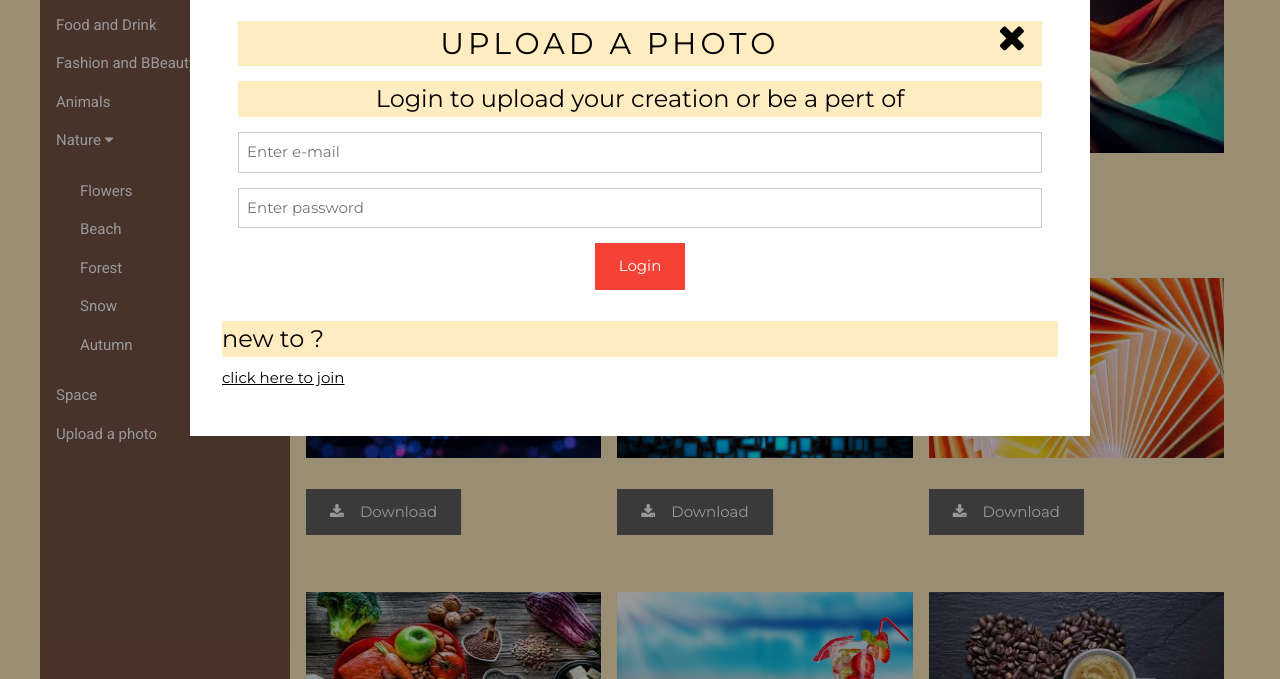
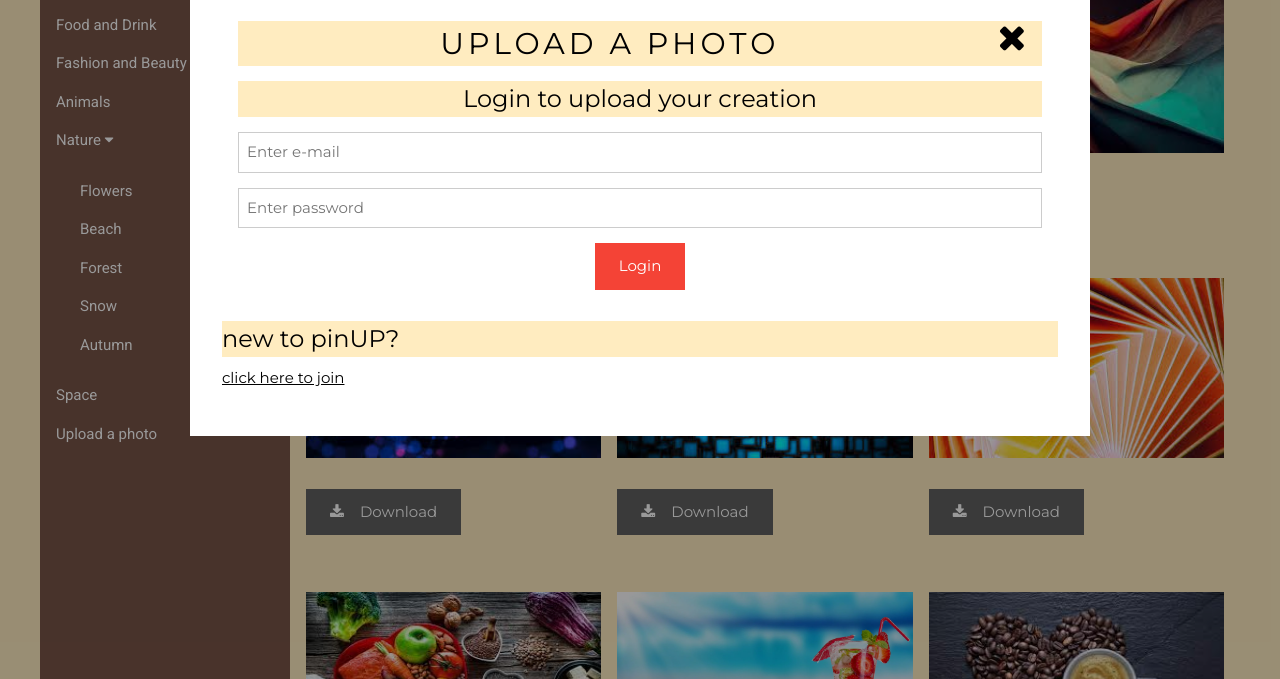
Before and after one commit to Pratikshappatil2002/Template-Photography-Website, a plain HTML site: page index.html in a window 1280 px wide. Both pictures are taken after a click on the link "Upload a photo". Shown: the part 121-800 px from the top of the page. Drawn offline with nearby package versions, Linux system fonts and the light colour scheme.

Commit message:
Update index.html

```diff
--- a/index.html
+++ b/index.html
@@ -24,7 +24,7 @@ body,h1,h2,h3,h4,h5,h6,
   </div>
   <a href="#abstract"  class="w3-bar-item w3-button w3-padding">Abstract</a>
   <a href="#food"  class="w3-bar-item w3-button w3-padding">Food and Drink</a>
-  <a href="#fb"  class="w3-bar-item w3-button w3-padding">Fashion and BBeauty</a>
+  <a href="#fb"  class="w3-bar-item w3-button w3-padding">Fashion and Beauty</a>
   <a href="#ani"  class="w3-bar-item w3-button w3-padding">Animals</a>
 
   <a onclick="myAccFunc()" href="javascript:void(0)" class="w3-button w3-block  w3-brown w3-left-align" id="myBtn">
@@ -42,7 +42,7 @@ body,h1,h2,h3,h4,h5,h6,
 </nav>
 
 <header class="w3-bar w3-top w3-hide-large w3-black w3-xlarge">
-  <div class="w3-bar-item w3-padding-24 w3-wide">LOGO</div>
+  <div class="w3-bar-item w3-padding-24 w3-wide">pinUP</div>
   <a href="javascript:void(0)" class="w3-bar-item w3-button w3-padding-24 w3-right" onclick="w3_open()"><i class="fa fa-bars"></i></a>
 </header>
 
@@ -352,7 +352,6 @@ body,h1,h2,h3,h4,h5,h6,
      </div>
 
      <div class="w3-row-padding">
-      <h4 id="sn"><b>Contact Me</b></h4>
      <div class="w3-third w3-container w3-margin-bottom">
        <img src="sn1.jpg" alt="Norway" style="width:100%" class="w3-hover-opacity" width="300" height="180">
        <p>
@@ -465,12 +464,12 @@ body,h1,h2,h3,h4,h5,h6,
     <div class="w3-container w3-white w3-center">
       <i onclick="document.getElementById('newsletter').style.display='none'" class="fa fa-remove w3-right w3-button w3-transparent w3-xxlarge"></i>
       <h2 class="w3-wide">UPLOAD A PHOTO</h2>
-      <p><h3>Login to upload your creation or be a pert of </h3></p>
+      <p><h3>Login to upload your creation </h3></p>
       <p><input class="w3-input w3-border" type="text" placeholder="Enter e-mail"></p>
       <p><input class="w3-input w3-border" type="text" placeholder="Enter password"></p>
       <button type="button" class="w3-button w3-padding-large w3-red w3-margin-bottom" onclick="document.getElementById('newsletter').style.display='none'">Login</button>
     </div>
-    <p> <h3>new to ? </h3>
+    <p> <h3>new to pinUP? </h3>
       <a href="">click here to join</a>
     </p>
   </div>
```
